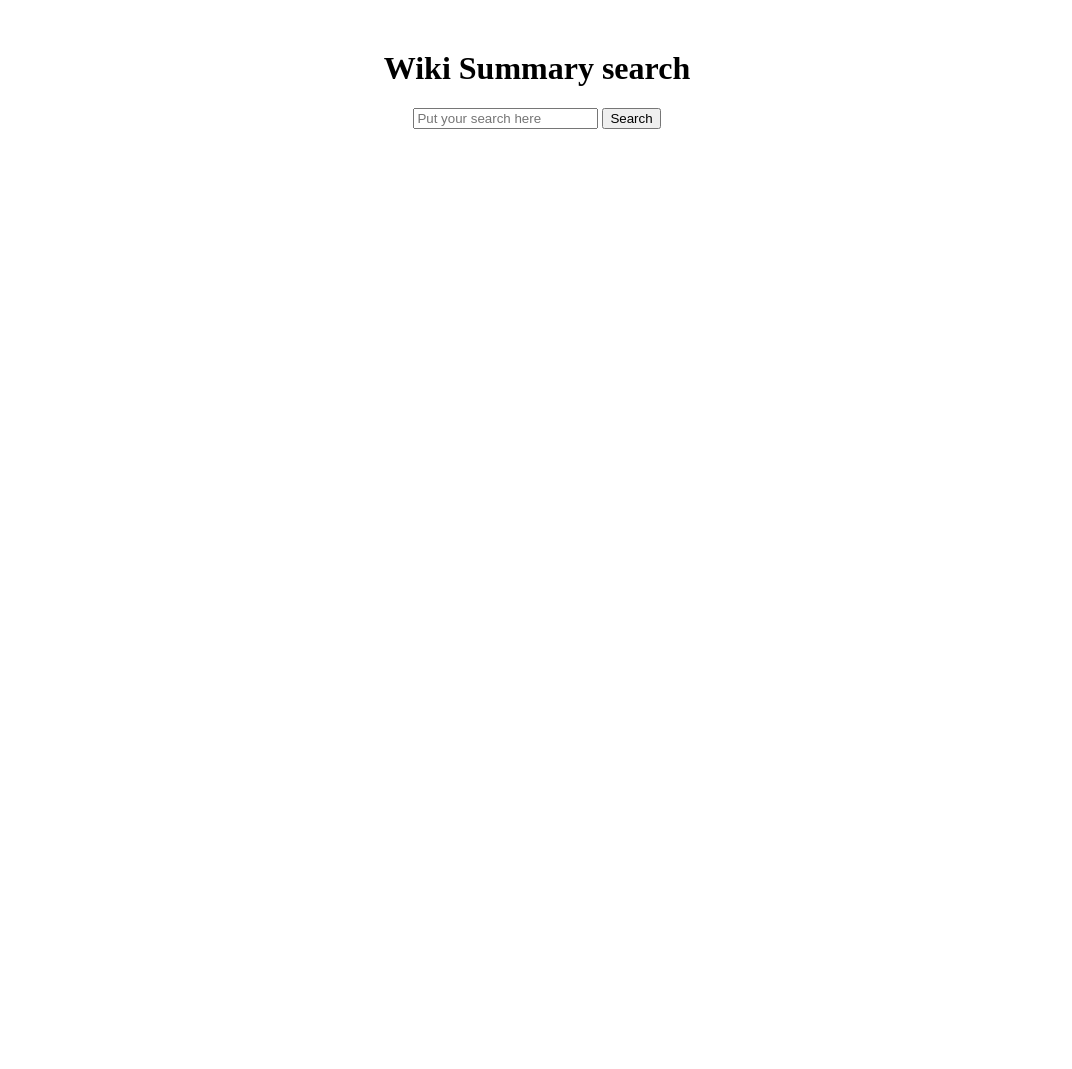
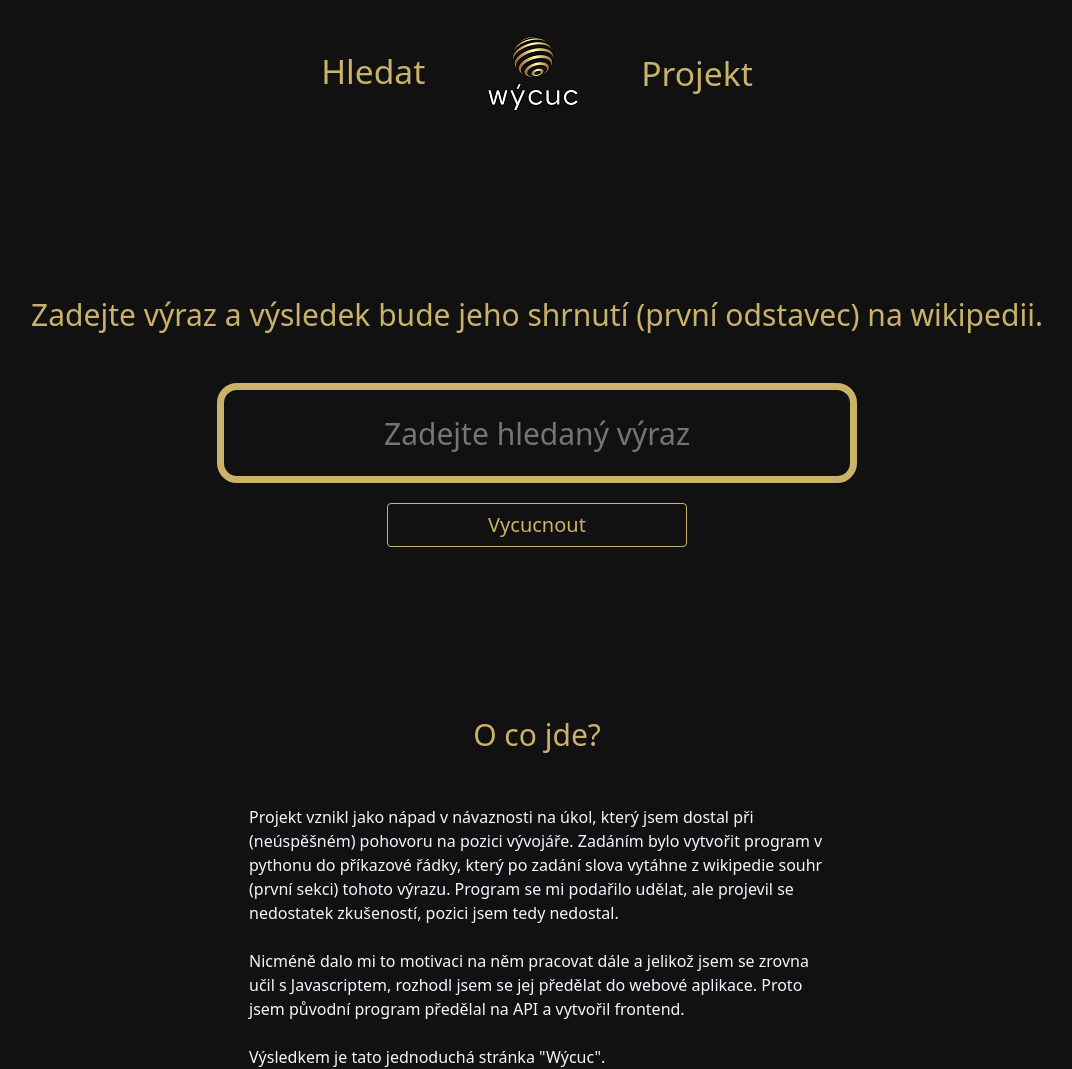
Before and after one commit to DarthProVader/Wikisummary, a Flask app: page / in a window 1280 px wide. Shown: the whole page, without its empty margins (103-1175 px from the left). Before the commit the page ends 129 px from the top, so only its background shows below. Run offline with Flask 2, Linux system fonts and the light colour scheme.

Commit message:
Front end created

```diff
--- a/app.py
+++ b/app.py
@@ -9,7 +9,7 @@ wikipedia.set_lang("cz")
 
 @app.route("/")
 def test_page():
-    return render_template("main_page.html")
+    return render_template("test_page.html")
 
 class WikiSearch(Resource):
 
--- a/static/script.js
+++ b/static/script.js
@@ -11,6 +11,8 @@ function checkLocalStorage(word) {
 
 document.querySelector(".search-form").addEventListener("submit", function (event) {
     event.preventDefault()
+    /* let result = document.querySelector(".result")
+    console.log(result) */
     document.querySelector(".second").innerHTML = ""
 
     let searchedWord = event.target.elements.searchWiki.value
@@ -53,17 +55,14 @@ document.querySelector(".search-form").addEventListener("submit", function (even
 
                             localStorage.setItem(sWord, res)
 
-                            console.log(res)
-
                             let par = document.createElement("p")
                             par.innerHTML = res
                             document.querySelector(".second").appendChild(par)
                         }
                         //list of pages if searched word is a disambiguation page
                         else {
-                            console.log(`Článek s tímto názvem: "${searchedWord}" nebyl nalezen. Zadaný text se vysktuje v článcích s tímto názvem: ${data.suggested_pages}`)
                             let par = document.createElement("p")
-                            par.innerHTML = `Článek s tímto názvem: "${searchedWord}" nebyl nalezen. Zadaný text se vysktuje v článcích s tímto názvem: ${data.suggested_pages}`
+                            par.innerHTML = `Článek s tímto názvem: "${searchedWord}" nebyl nalezen. Zadaný text se vysktuje v článcích s tímto názvem: <li> ${data.suggested_pages}`
                             document.querySelector(".second").appendChild(par)
                         }
 
--- a/static/styles/style.css
+++ b/static/styles/style.css
@@ -1,4 +1,79 @@
-.first, .second{
+
+html, body {
+    height: 100%;
+    margin: 0;
+  }
+
+
+  .navbar .navbar-nav .nav-link {
+    color: #CBB26B;
+    font-size: 2.1em;
+    margin-top: 25%;
+  }
+
+  .navbar .navbar-nav .nav-link:hover{
+    color: azure;
+  }
+
+  .navbar .navbar-nav .nav-link:visited{
+    color: #CBB26B;
+  }
+
+  .navbar-logo-centered .navbar-nav .nav-link{
+    padding: .5em 1em;
+  }
+
+  .wrapper{
+    min-height: 100%;
+    background-color: #111111;
+    text-align: center;
+  }
+
+  h1{
+    margin-top: 150px;
+    color: #CBB26B;
+    font-size: 30px;
+  }
+
+  .search{
+    margin: auto;
     margin-top: 50px;
+    height: 100%;
+    width: 50%;
+  }
+
+  #inp{
+    color: antiquewhite;
+    font-size: 30px;
+    height: 100px;
+    width: 100%;
+    border: solid 7px #CBB26B;
+    border-radius: 20px;
+    background-color: #111111;
     text-align: center;
-}
+  }
+
+  input:focus::placeholder {
+    color: transparent;
+  }
+
+  .btn-outline-warning{
+    font-size: 20px;
+    margin-top: 20px;
+    color: #CBB26B;
+    border-color: #CBB26B;
+    width: 300px;
+    margin-bottom: 20px;
+  }
+
+  .btn-outline-warning:hover{
+    background-color: #CBB26B;
+  }
+
+  p{
+    color: aliceblue;
+    text-align:start;
+    margin: auto;
+    margin-top: 20px;
+    width: 45%;
+  }
--- a/templates/base.html
+++ b/templates/base.html
@@ -4,8 +4,10 @@
     <meta charset="UTF-8">
     <meta http-equiv="X-UA-Compatible" content="IE=edge">
     <meta name="viewport" content="width=device-width, initial-scale=1.0">
+    <link href="https://cdn.jsdelivr.net/npm/bootstrap@5.1.3/dist/css/bootstrap.min.css" rel="stylesheet" integrity="sha384-1BmE4kWBq78iYhFldvKuhfTAU6auU8tT94WrHftjDbrCEXSU1oBoqyl2QvZ6jIW3" crossorigin="anonymous">
+    <script src="https://cdn.jsdelivr.net/npm/bootstrap@5.1.3/dist/js/bootstrap.bundle.min.js" integrity="sha384-ka7Sk0Gln4gmtz2MlQnikT1wXgYsOg+OMhuP+IlRH9sENBO0LRn5q+8nbTov4+1p" crossorigin="anonymous"></script>
     <link rel="stylesheet" href="{{ url_for('static',filename='styles/style.css') }}">
-    <title>Wiki sumář</title>
+    <title>Wýcuc</title>
 </head>
 <body>
     {% block content %}
--- a/templates/main_page.html
+++ b/templates/main_page.html
@@ -2,6 +2,7 @@
 {% block content %}
 
 <div class="first">
+    <a href="#"><img src="{{ url_for('static',filename='img/wycuc.png') }}" alt=""></a>
     <h1>Wiki Summary search</h1>
     <form class="search-form" action="" method="get">
         <input name="searchWiki" type="text" placeholder="Put your search here">
--- /dev/null
+++ b/templates/test_page.html
@@ -0,0 +1,52 @@
+{% extends "base.html"%}
+{% block content %}
+
+<div class="wrapper">
+  <nav class="navbar navbar-expand-lg navbar-light" style="background-color: #111111;">
+      <a class="navbar-brand d-lg-none" href="#"><img src="{{ url_for('static',filename='img/wycuc-black-sm.png') }}"></a>
+      <button class="navbar-toggler" type="button" data-toggle="collapse" data-target="#myNavbarToggler7"
+          aria-controls="myNavbarToggler7" aria-expanded="false" aria-label="Toggle navigation">
+          <span class="navbar-toggler-icon"></span>
+      </button>
+      <div class="collapse navbar-collapse" id="myNavbarToggler7">
+          <ul class="navbar-nav mx-auto">
+              <li class="nav-item">
+                  <a class="nav-link" href="#">Hledat</a>
+              </li>
+              <a class="d-none d-lg-block" href="#"><img src="{{ url_for('static',filename='img/wycuc-black-sm.png') }}"></a>
+              <li class="nav-item">
+                  <a class="nav-link" href="#">Projekt</a>
+              </li>
+          </ul>
+      </div>
+  </nav>
+  <h1>Zadejte výraz a výsledek bude jeho shrnutí (první odstavec) na wikipedii.</h1>
+
+  <div class="search">
+      <!-- <input class="search-form"id="inp" type="text" placeholder="Zadejte hledaný výraz"> -->
+      <form class="search-form" action="" method="get">
+        <input name="searchWiki" id="inp" type="text" placeholder="Zadejte hledaný výraz">
+        <button id="vycuc" type="submit" class="btn btn-outline-warning">Vycucnout</button>
+    </form>
+  </div>
+
+  <!-- <button id="vycuc" type="button" class="btn btn-outline-warning">Vycucnout</button> -->
+
+
+  <div class="second">
+
+  </div>
+  <div class="about">
+      <h1>O co jde?</h1><br>
+      <p>Projekt vznikl jako nápad v návaznosti na úkol, který jsem dostal při (neúspěšném) pohovoru na pozici vývojáře.
+          Zadáním bylo vytvořit program v pythonu do příkazové řádky, který po zadání slova vytáhne z wikipedie souhr (první sekci) tohoto výrazu.
+          Program se mi podařilo udělat, ale projevil se nedostatek zkušeností, pozici jsem tedy nedostal. <br><br>
+          Nicméně dalo mi to motivaci na něm pracovat dále a jelikož jsem se zrovna učil s Javascriptem, rozhodl jsem se jej předělat do webové aplikace.
+          Proto jsem původní program předělal na API a vytvořil frontend. <br><br>Výsledkem je tato jednoduchá stránka "Wýcuc".
+      </p>
+
+  </div>
+</div>
+
+
+{% endblock %}
```
Also changed, not shown: static/img/wycuc-black-sm.png (added), static/img/wycuc-black.png (added), static/img/wycuc.png (added).
